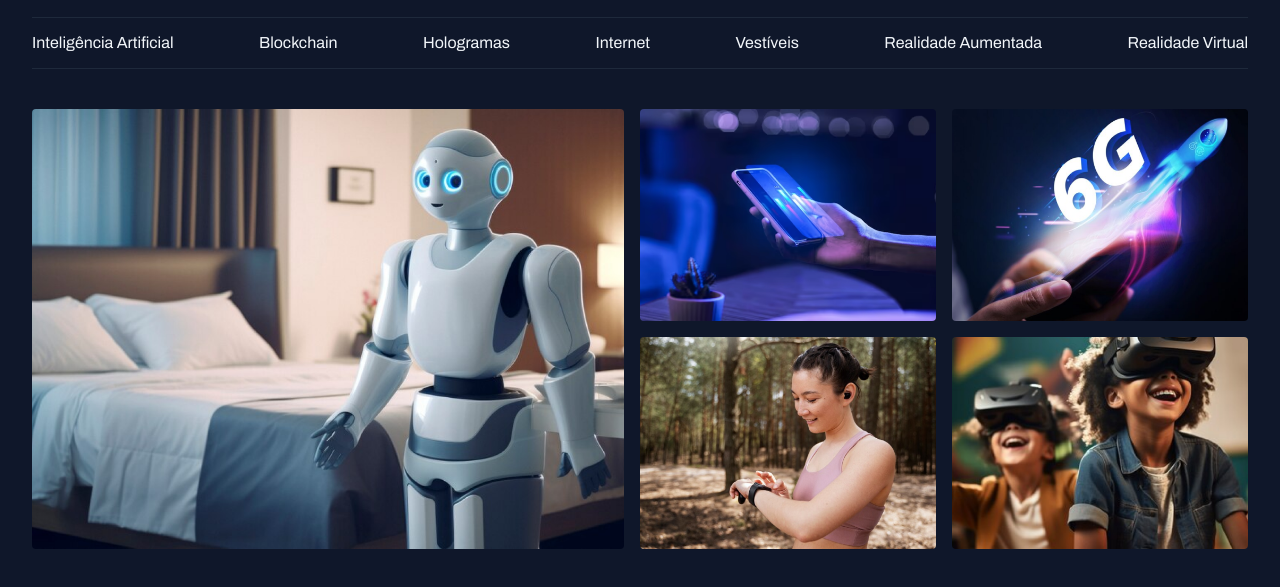
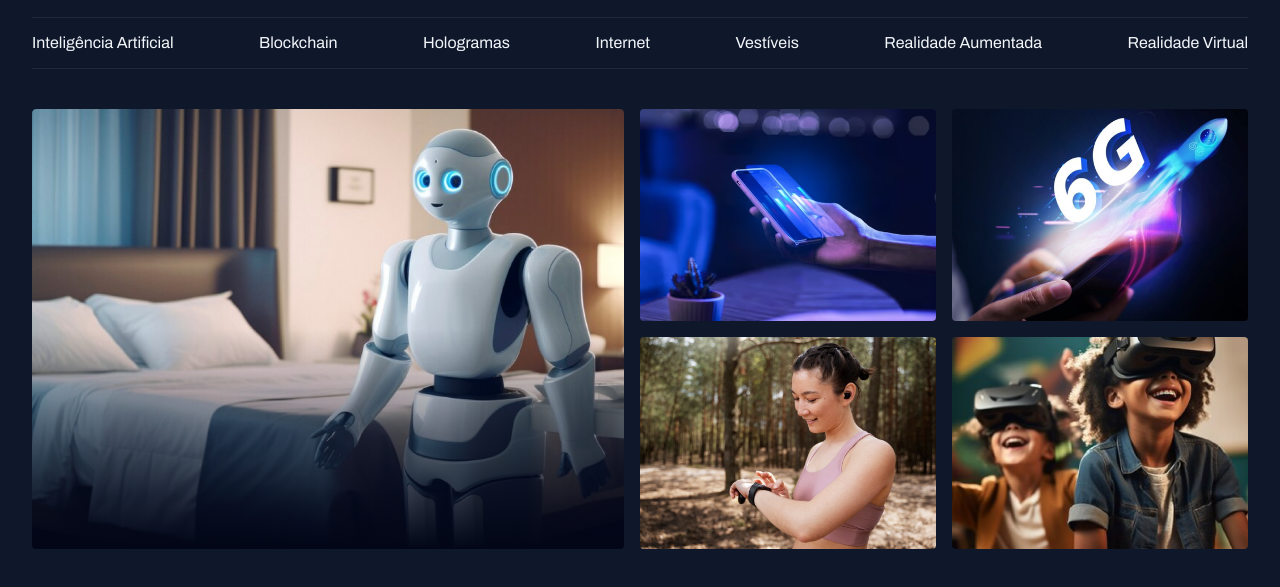
Before and after one commit to thalessarubbi/news-feed, a plain HTML site: page index.html in a window 1280 px wide. Shown: the part 55-642 px from the top of the page. Drawn offline with Linux system fonts and the light colour scheme.

Commit message:
add linear gradient

```diff
--- a/index.html
+++ b/index.html
@@ -45,7 +45,7 @@
 
   <main class="container grid">
     <section id="featured" class="grid grid-flow-col gap-16">
-      <div>
+      <div class="card">
         <img src="assets/images/Image 01.png" alt="" />
       </div>
 
--- a/styles/sections.css
+++ b/styles/sections.css
@@ -4,4 +4,18 @@
     object-fit: cover;
     border-radius: 4px;
   }
+
+  .card {
+    border-radius: 4px;
+    overflow: hidden;
+    position: relative;
+
+    &::before {
+      content: "";
+      position: absolute;
+      inset: 0;
+      top: 50%;
+      background: linear-gradient(180deg, transparent 0%, #020617 100%)
+    }
+  }
 }
```
